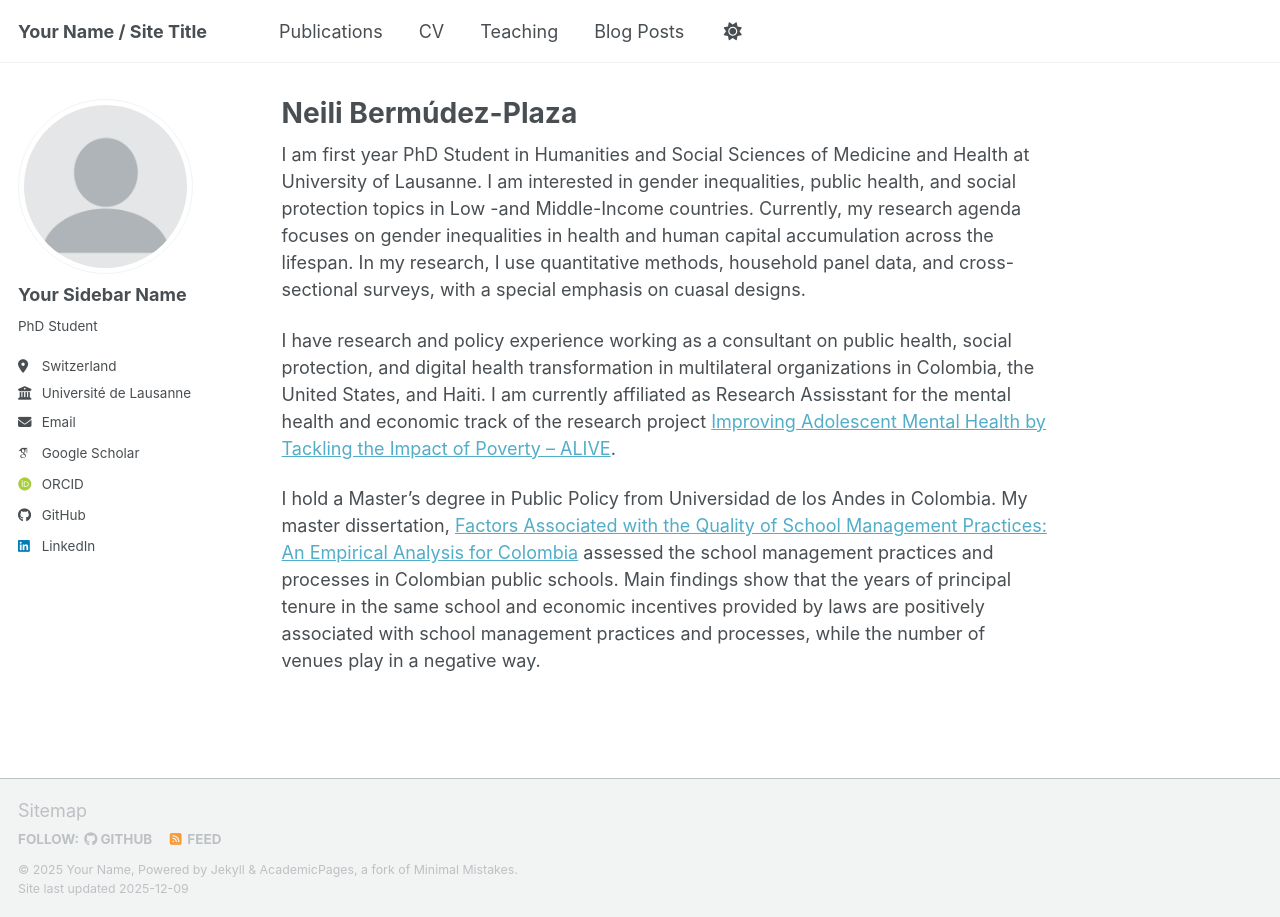
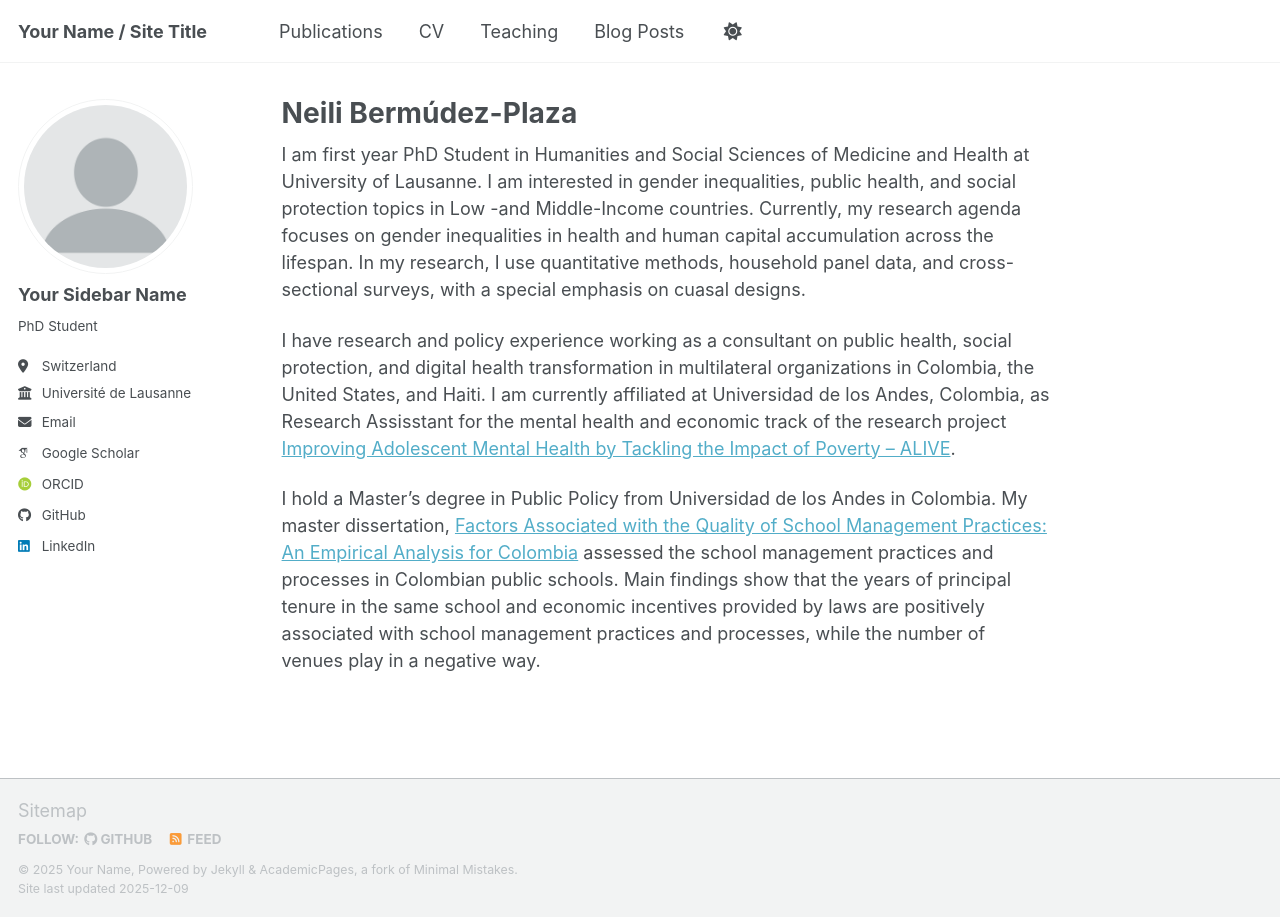
Before and after one commit to ncbermudez/ncbermudez.github.io, a Jekyll site: the page built from _pages/about.md, in a window 1280 px wide. Built offline with Jekyll 4.4.1, drawn with Linux system fonts in a browser that asks for light colours; some web fonts are replaced; a script bundle is joined from its source files by our own code; library files that are not in the unit come from our copies.

Commit message:
Update about.md

```diff
--- a/_pages/about.md
+++ b/_pages/about.md
@@ -9,7 +9,7 @@ redirect_from:
 
 I am first year PhD Student in Humanities and Social Sciences of Medicine and Health at University of Lausanne. I am interested in gender inequalities, public health, and social protection topics in Low -and Middle-Income countries. Currently, my research agenda focuses on gender inequalities in health and human capital accumulation across the lifespan. In my research, I use quantitative methods, household panel data, and cross-sectional surveys, with a special emphasis on cuasal designs.
 
-I have research and policy experience working as a consultant on public health, social protection, and digital health transformation in multilateral organizations in Colombia, the United States, and Haiti. I am currently affiliated as Research Assisstant for the mental health and economic track of the research project [Improving Adolescent Mental Health by Tackling the Impact of Poverty – ALIVE](https://www.alive4mentalhealth.org/).
+I have research and policy experience working as a consultant on public health, social protection, and digital health transformation in multilateral organizations in Colombia, the United States, and Haiti. I am currently affiliated at Universidad de los Andes, Colombia, as Research Assisstant for the mental health and economic track of the research project [Improving Adolescent Mental Health by Tackling the Impact of Poverty – ALIVE](https://www.alive4mentalhealth.org/).
 
 I hold a Master's degree in Public Policy from Universidad de los Andes in Colombia. My master dissertation, [Factors Associated with the Quality of School Management Practices: An Empirical Analysis for Colombia](https://repositorio.uniandes.edu.co/server/api/core/bitstreams/b398074a-8434-4e3a-9fc4-08b78ef6d081/content) assessed the school management practices and processes in Colombian public schools. Main findings show that the years of principal tenure in
 the same school and economic incentives provided by laws are positively associated with school management practices and processes, while the number of venues play in a negative way.
```
